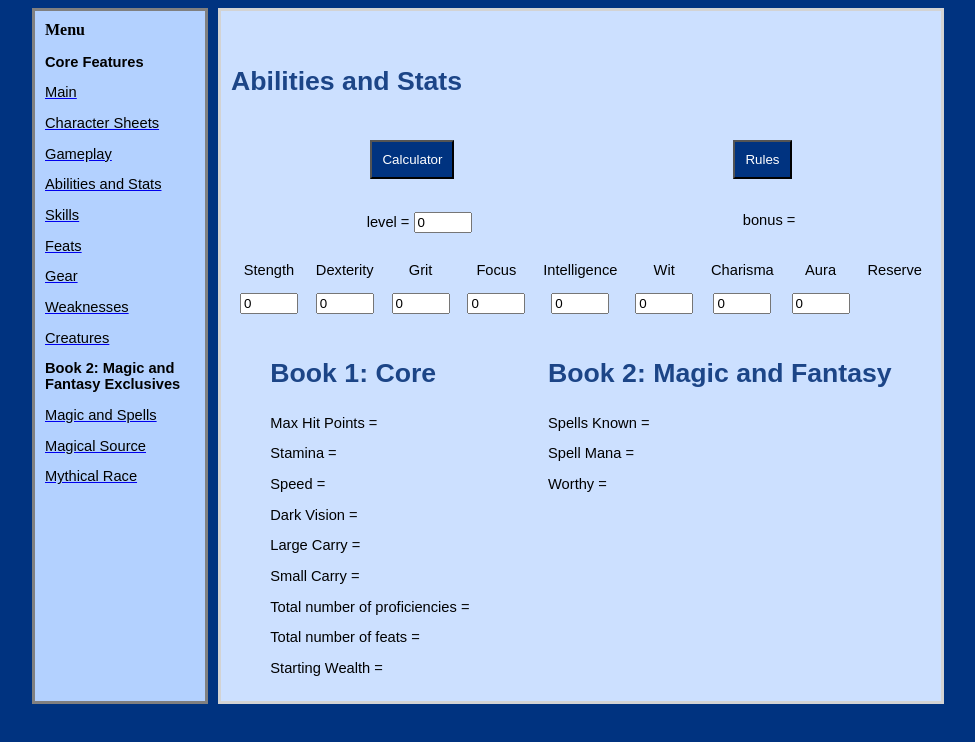
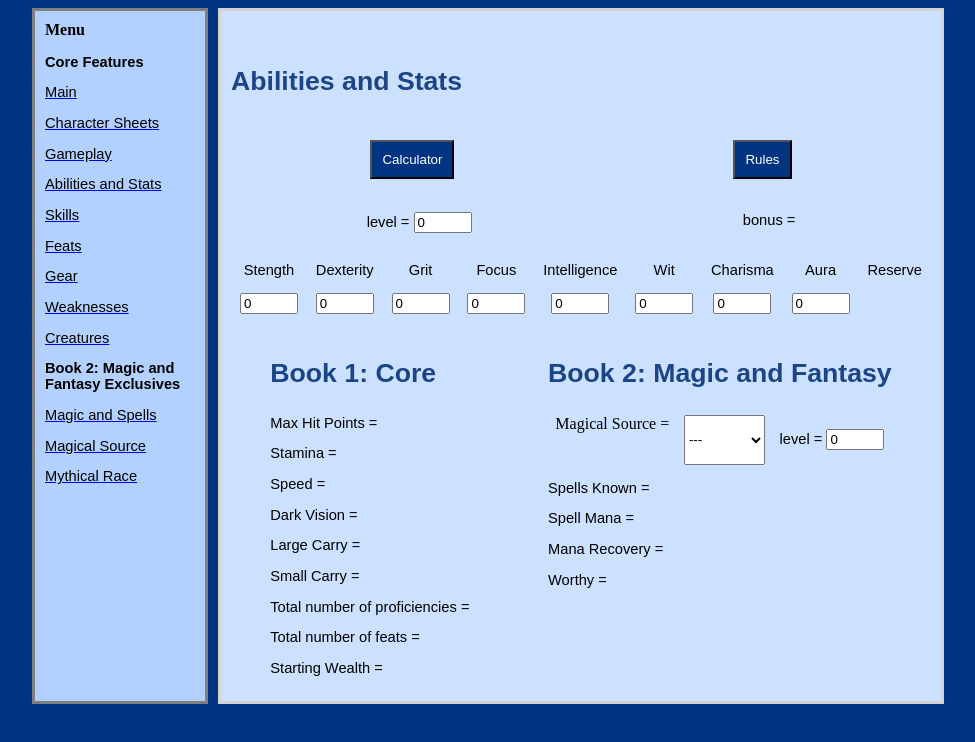
Before and after one commit to jairusaurus-rex/masterrpg, a plain HTML site: page abilities-stats.html in a window 1280 px wide. Shown: the whole page, without its empty margins (152-1127 px from the left). Drawn offline with nearby package versions, Linux system fonts and the light colour scheme.

Commit message:
Calc can alter Magic Stats

```diff
--- a/abilities-stats.html
+++ b/abilities-stats.html
@@ -126,7 +126,22 @@
 			<div title="[(Level * Bonus * 50) + (10 * (Intelligence + Wit + Charisma))]"><p>Starting Wealth = <span id="wealth_display"></span></p></div>
 		</div><div>
 			<h1> Book 2: Magic and Fantasy</h1>
-			<div title="[Intelligence + Bonus]"><p>Spells Known = <span id="spells_known_display"></span></p></div><div title="[Aura + Bonus]"><p> Spell Mana = <span id="spells_mana_display"></span></p></div><div title="[Aura + Bonus]"><p> Worthy = <span id="worthy_display"></span></p>
+			<div class="space_around">
+				Magical Source = <select name="Source_input" id="source_input" onchange="changeEverything()">
+				  			  	<option value="none">---</option>
+								<option value="Totem">Totem</option>
+								<option value="Familiar">Familiar</option>
+								<option value="Spellbook">Spellbook</option>
+								<option value="Pact">Pact</option>
+								<option value="Bloodline">Bloodline</option>
+								<option value="Prodigy">Prodigy</option>
+							</select>
+				<p>level = <input id="spells_input" type=number max="20" min="0" onchange="changeEverything()" value=0></p>
+			</div>
+<div title="[Intelligence + Bonus + Magical Source + # of magic feats (Arcane, Black, Elemental, Holy, Nature]"><p>Spells Known = <span id="spells_known_display"></span></p></div>
+<div title="[Aura + Bonus + Magical Source + # of magic feats (Arcane, Black, Elemental, Holy, Nature)]"><p> Spell Mana = <span id="spells_mana_display"></span></p></div>
+<div title="[Stamina + Magical Source]"><p> Mana Recovery = <span id="recovery_mana_display"></span></p></div>
+<div title="[Aura + Bonus]"><p> Worthy = <span id="worthy_display"></span></p>
 			</div>
 		</div>
 		</div>
--- a/javascript/calcstats.js
+++ b/javascript/calcstats.js
@@ -12,6 +12,8 @@ var aura = 0;
 var ability_points = 0;
 var reserve_points = 0;
 
+var magic_spell_tiers = 0;
+var magical_source = 0;
 function changeEverything(){
 	strength = parseInt($("#strength_input").val())
 	dexterity = parseInt($("#dexterity_input").val())
@@ -25,8 +27,31 @@ function changeEverything(){
 	bonus = Math.floor(2+ (level /5))
 	$("#bonus_display").text(bonus);
 	ability_points = 20 + level + bonus;
-	console.log(ability_points)
+	magic_spell_tiers = parseInt($("#spells_input").val())
 
+	switch($("#source_input").val()){
+	case "none":
+		magical_source = 0;
+		break;
+	case "Totem":
+		magical_source = grit;
+		break;
+	case "Familiar":
+		magical_source = _focus;
+		break;
+	case "Spellbook":
+		magical_source = intelligence;
+		break;
+	case "Pact":
+		magical_source = wit;
+		break;
+	case "Bloodline":
+		magical_source = charisma;
+		break;
+	case "Prodigy":
+		magical_source = aura;
+		break;
+	}
 
 	reserve_points = ability_points - calc_spent(strength) - calc_spent(dexterity) - calc_spent(grit) - calc_spent(_focus) - calc_spent(intelligence) - calc_spent(wit) - calc_spent(charisma) - calc_spent(aura) ;
 	$("#reserve_display").text(reserve_points);
@@ -37,9 +62,10 @@ function changeEverything(){
 	$("#large_display").text((strength * 2) + grit + bonus);
 	$("#small_display").text(bonus);
 	$("#wealth_display").text(level * bonus * 50 + 10 * (intelligence+wit+charisma));
-	$("#spells_known_display").text(intelligence + bonus);
-	$("#spells_mana_display").text(aura + bonus);
-	$("#worthy_display").text(aura + bonus);
+	$("#spells_known_display").text(intelligence + bonus + magic_spell_tiers + magical_source);
+	$("#spells_mana_display").text(aura + bonus + magic_spell_tiers + magical_source);
+	$("#recovery_mana_display").text(grit + bonus + magical_source);
+	$("#worthy_display").text(aura + bonus + magical_source);
 	$("#proficiencies_display").text(5 + bonus + charisma + intelligence + wit);
 	$("#feat_display").text(level*2 + bonus);
 }
```
Also changed, not shown: 1 other file.
